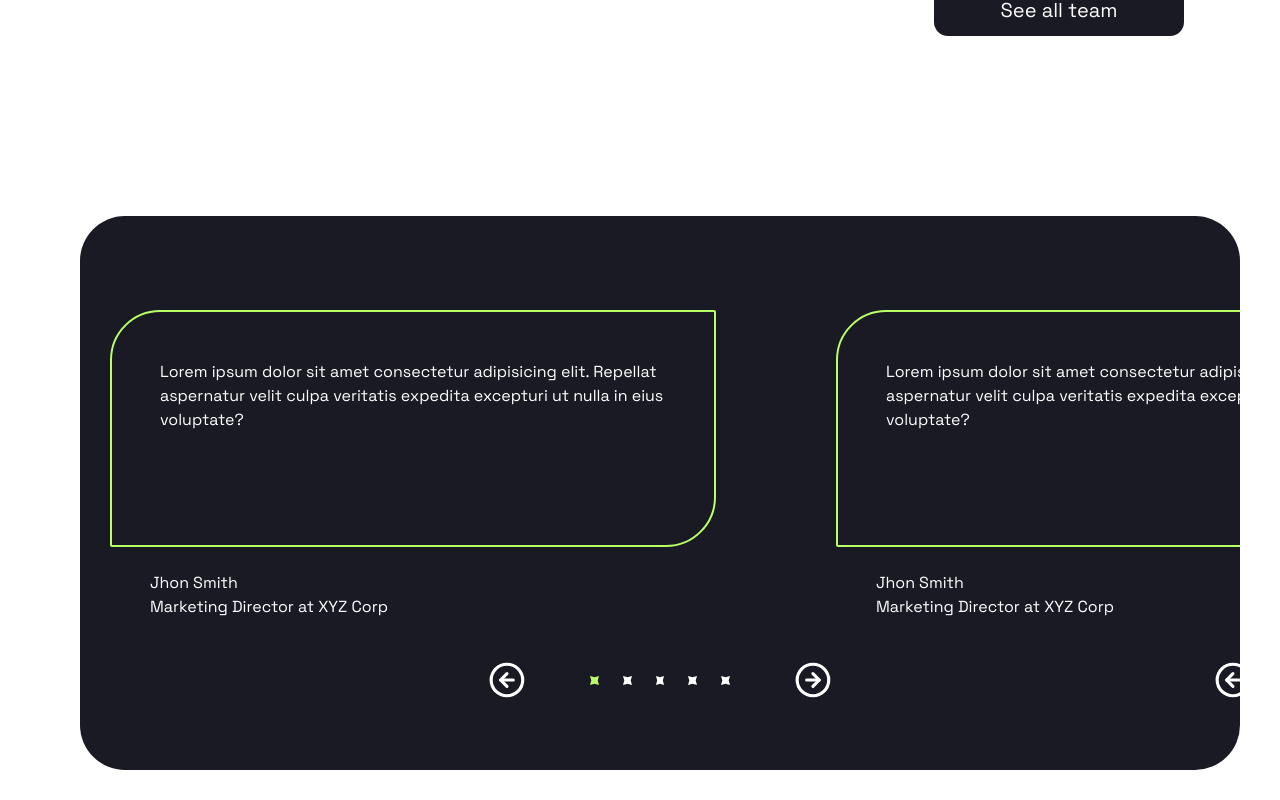
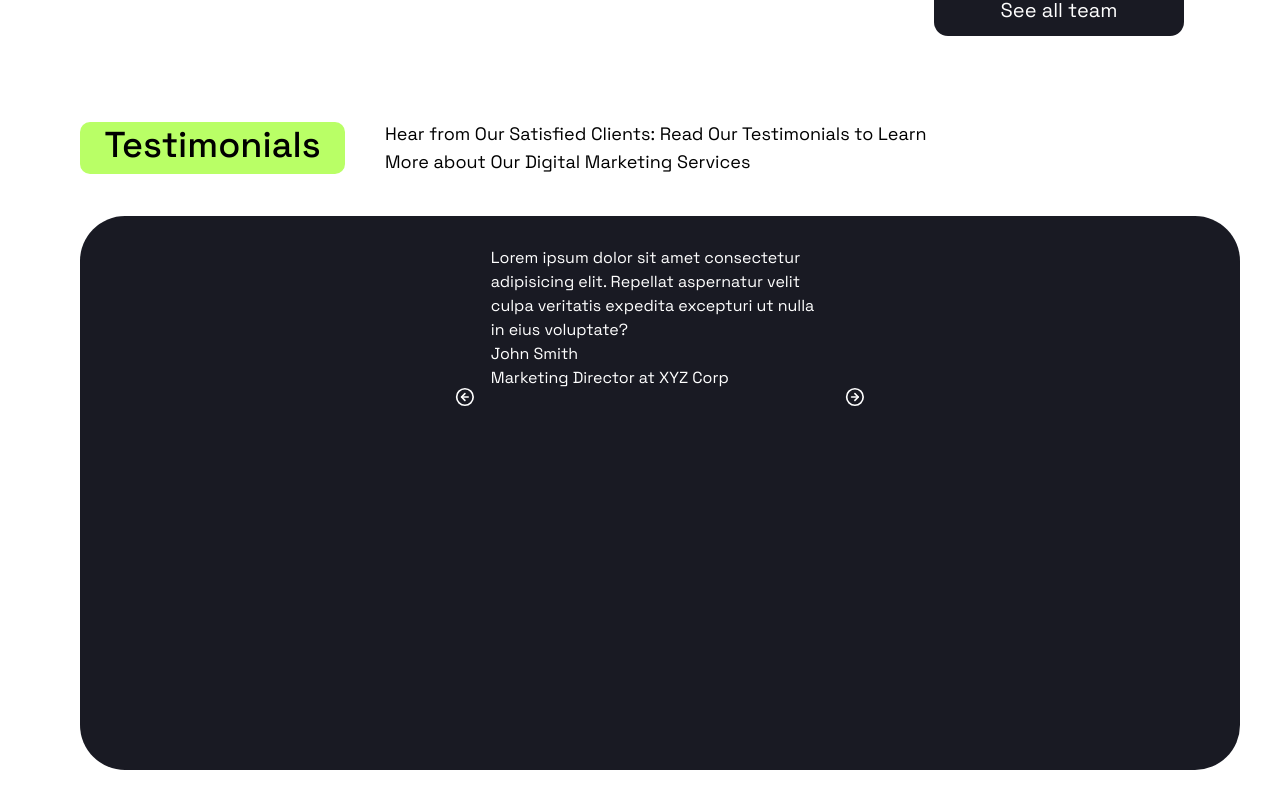
Before and after one commit to priyankashah3107/positivus, a Next.js app: page / in a window 1280 px wide. Shown: the part 5480-6280 px from the top of the page. Built offline with nearby package versions, Linux system fonts and the light colour scheme.

Commit message:
feat: Testinomaial Carousel fix

```diff
--- a/package.json
+++ b/package.json
@@ -9,6 +9,7 @@
     "lint": "next lint"
   },
   "dependencies": {
+    "@headlessui/react": "^2.1.2",
     "lucide-react": "^0.424.0",
     "next": "14.2.5",
     "react": "^18",
--- a/src/components/Testi.tsx
+++ b/src/components/Testi.tsx
@@ -1,68 +1,90 @@
+// "use client"
+
+// import { ArrowLeftCircle, ArrowRightCircle, Star } from 'lucide-react'
+// import React, { useState } from 'react'
+// import Image from 'next/image'
+// interface TestiProps {
+//   para: string,
+//   name: string,
+//   desc: string,
+// }
+
+// const stars = [{ id: 1, star: "/greenstar.svg" }];
+
+// for (let i = 2; i <= 5; i++) {
+//   stars.push({ id: i, star: "/whitestar.svg" });
+// }
+
+// const Testi: React.FC<TestiProps> = ({para, name, desc}) => {
+//   const [prev, setPrev] = useState()
+//   const [next, SetNext] = useState('')
+//   return (
+//     <>
+//     <div className='text-white maindiv   cursor-pointer '>
+//      <div className='greencard  lg:mt-16 md:w-[606px] md:h-[237px] rounded-sm rounded-tl-[40px] rounded-br-[40px] md:rounded-tl-[50px] md:rounded-br-[50px] p-2 border-2  border-[#B9FF66]'>
+//       <p className='text-white p-10'>{para}</p>
+//      </div>
+
+//         <div className='flex flex-col  items-start ml-10 mt-6'>
+//           <h3>{name}</h3>
+//           <p>{desc}</p>
+//         </div>
+
+
+//      </div>
+
+
+// <div className=" starcard justify-start relative w-full ">
+// <div className='text-white flex flex-row justify-center items-center text-center gap-2 lg:gap-6 cursor-pointer absolute -left-96 bottom-0 md:-left-72'>
+//     <ArrowLeftCircle className='mr-10 lg:mr-10 size-[60px]' />
+//     {stars.map((val, idx) => (
+//   <div key={idx} className=''>
+//     <Image src={val.star} alt='star' width={14} height={14} />
+//   </div>
+// ))}
+//     <ArrowRightCircle  className='ml-10 lg:ml-10 size-[60px]'/>
+// </div>
+// </div>
+
+
+//     </>
+
+//   )
+// }
+
+// export default Testi
+
+
+// {/* <div className="flex justify-center w-full ">
+// <div className='text-white flex flex-row justify-center items-center text-center gap-2 lg:gap-6 cursor-pointer'>
+//     <ArrowLeftCircle className='mr-10 lg:mr-44 size-[40px]' />
+//     {stars.map((val, idx) => (
+//   <div key={idx}>
+//     <Image src={val.star} alt='star' width={14} height={14} />
+//   </div>
+// ))}
+//     <ArrowRightCircle  className='ml-10 lg:ml-44 size-[40px]'/>
+// </div>
+// </div> */}
+
 "use client"
 
-import { ArrowLeftCircle, ArrowRightCircle, Star } from 'lucide-react'
-import React, { useState } from 'react'
-import Image from 'next/image'
+import React from 'react';
+
 interface TestiProps {
   para: string,
   name: string,
-  desc: string,
+  desc: string
 }
 
-const stars = [{ id: 1, star: "/greenstar.svg" }];
+const Testi: React.FC<TestiProps> = ({ para, name, desc }) => {
+  return (
+    <div className="testimonial-item greencard">
+      <p>{para}</p>
+      <h4>{name}</h4>
+      <p>{desc}</p>
+    </div>
+  );
+};
 
-for (let i = 2; i <= 5; i++) {
-  stars.push({ id: i, star: "/whitestar.svg" });
-}
-
-const Testi: React.FC<TestiProps> = ({para, name, desc}) => {
-  const [prev, setPrev] = useState()
-  const [next, SetNext] = useState('')
-  return (
-    <>
-    <div className='text-white maindiv   cursor-pointer '>
-     <div className='greencard  lg:mt-16 md:w-[606px] md:h-[237px] rounded-sm rounded-tl-[40px] rounded-br-[40px] md:rounded-tl-[50px] md:rounded-br-[50px] p-2 border-2  border-[#B9FF66]'>
-      <p className='text-white p-10'>{para}</p>
-     </div>
-
-        <div className='flex flex-col  items-start ml-10 mt-6'>
-          <h3>{name}</h3>
-          <p>{desc}</p>
-        </div>
-
-
-     </div>
-
-
-<div className=" starcard justify-start relative w-full ">
-<div className='text-white flex flex-row justify-center items-center text-center gap-2 lg:gap-6 cursor-pointer absolute -left-96 bottom-0 md:-left-72'>
-    <ArrowLeftCircle className='mr-10 lg:mr-10 size-[60px]' />
-    {stars.map((val, idx) => (
-  <div key={idx} className=''>
-    <Image src={val.star} alt='star' width={14} height={14} />
-  </div>
-))}
-    <ArrowRightCircle  className='ml-10 lg:ml-10 size-[60px]'/>
-</div>
-</div>
-
-
-    </>
-
-  )
-}
-
-export default Testi
-
-
-{/* <div className="flex justify-center w-full ">
-<div className='text-white flex flex-row justify-center items-center text-center gap-2 lg:gap-6 cursor-pointer'>
-    <ArrowLeftCircle className='mr-10 lg:mr-44 size-[40px]' />
-    {stars.map((val, idx) => (
-  <div key={idx}>
-    <Image src={val.star} alt='star' width={14} height={14} />
-  </div>
-))}
-    <ArrowRightCircle  className='ml-10 lg:ml-44 size-[40px]'/>
-</div>
-</div> */}
+export default Testi;
--- a/src/components/Testimonials.tsx
+++ b/src/components/Testimonials.tsx
@@ -1,37 +1,111 @@
-"use client"
-import Testi from './Testi'
-import { ArrowLeftCircle, ArrowRightCircle, Star } from 'lucide-react'
-import React from 'react'
-const head = "Testimonials"
-const para = "Hear from Our Satisfied Clients: Read Our Testimonials to Learn More about Our Digital Marketing Services"
+// "use client"
+// import Testi from './Testi'
+// import { ArrowLeftCircle, ArrowRightCircle, Star } from 'lucide-react'
+// import React from 'react'
+// const head = "Testimonials"
+// const para = "Hear from Our Satisfied Clients: Read Our Testimonials to Learn More about Our Digital Marketing Services"
 
-const stars = [{ id: 1, star: "/greenstar.svg" }];
+// const stars = [{ id: 1, star: "/greenstar.svg" }];
 
-for (let i = 2; i <= 5; i++) {
-  stars.push({ id: i, star: "/whitestar.svg" });
-}
+// for (let i = 2; i <= 5; i++) {
+//   stars.push({ id: i, star: "/whitestar.svg" });
+// }
 
 
+// const Testimonials = () => {
+//   return (
+//    <>
+//    <div className="p-4 pl-6 lg:pl-20 lg:p-10">
+//    <div className=' flex flex-col lg:flex-row items-center gap-6 lg:gap-10 mt-32 lg:mt-24 autoShow'>
+//         <h2 className='services test  md:w-[265px] md:h-[52px]'>{head}</h2>
+//         <p className='spara lg:text-lg lg:text-start lg:text-[18px] lg:w-[580px]'>{para}</p>
+//       </div>
+
+//       <div className="testinomial flex flex-row overflow-hidden md:w-full mt-10 ">
+//         <Testi para={"Lorem ipsum dolor sit amet consectetur adipisicing elit. Repellat aspernatur velit culpa veritatis expedita excepturi ut nulla in eius voluptate?"} name={"Jhon Smith"} desc={"Marketing Director at XYZ Corp"} />
+//         <Testi para={"Lorem ipsum dolor sit amet consectetur adipisicing elit. Repellat aspernatur velit culpa veritatis expedita excepturi ut nulla in eius voluptate?"} name={"Jhon Smith"} desc={"Marketing Director at XYZ Corp"} />
+//         <Testi para={"Lorem ipsum dolor sit amet consectetur adipisicing elit. Repellat aspernatur velit culpa veritatis expedita excepturi ut nulla in eius voluptate?"} name={"Jhon Smith"} desc={"Marketing Director at XYZ Corp"} />
+//         <Testi para={"Lorem ipsum dolor sit amet consectetur adipisicing elit. Repellat aspernatur velit culpa veritatis expedita excepturi ut nulla in eius voluptate?"} name={"Jhon Smith"} desc={"Marketing Director at XYZ Corp"} />
+//       </div>
+//    </div>
+
+
+//    </>
+//   )
+// }
+
+// export default Testimonials
+
+
+
+"use client"
+import { useState } from 'react';
+import Testi from './Testi';
+import { ArrowLeftCircle, ArrowRightCircle } from 'lucide-react';
+
+const head = "Testimonials";
+const para = "Hear from Our Satisfied Clients: Read Our Testimonials to Learn More about Our Digital Marketing Services";
+
+const testimonials = [
+  {
+    id: 1,
+    para: "Lorem ipsum dolor sit amet consectetur adipisicing elit. Repellat aspernatur velit culpa veritatis expedita excepturi ut nulla in eius voluptate?",
+    name: "John Smith",
+    desc: "Marketing Director at XYZ Corp"
+  },
+  {
+    id: 2,
+    para: "We have been working with Positivus for the past year and have seen a significant increase in website traffic and leads as a result of their efforts. The team is professional, responsive, and truly cares about the success of our business. We highly recommend Positivus to any company looking to grow their online presence.",
+    name: "Jane Doe",
+    desc: "CEO at ABC Inc"
+  },
+  {
+    id: 3,
+    para: "We have been working with Positivus for the past year and have seen a significant increase in website traffic and leads as a result of their efforts. The team is professional, responsive, and truly cares about the success of our business. We highly recommend Positivus to any company looking to grow their online presence.",
+    name: "Alice Johnson",
+    desc: "CTO at DEF Ltd"
+  },
+  {
+    id: 4,
+    para: "We have been working with Positivus for the past year and have seen a significant increase in website traffic and leads as a result of their efforts. The team is professional, responsive, and truly cares about the success of our business. We highly recommend Positivus to any company looking to grow their online presence.",
+    name: "Bob Brown",
+    desc: "COO at GHI LLC"
+  }
+];
+
 const Testimonials = () => {
+  const [currentIndex, setCurrentIndex] = useState(0);
+
+  const handlePrev = () => {
+    setCurrentIndex((prevIndex) => (prevIndex === 0 ? testimonials.length - 1 : prevIndex - 1));
+  };
+
+  const handleNext = () => {
+    setCurrentIndex((prevIndex) => (prevIndex === testimonials.length - 1 ? 0 : prevIndex + 1));
+  };
+
   return (
-   <>
-   <div className="p-4 pl-6 lg:pl-20 lg:p-10">
-   <div className=' flex flex-col lg:flex-row items-center gap-6 lg:gap-10 mt-32 lg:mt-24 autoShow'>
-        <h2 className='services test  md:w-[265px] md:h-[52px]'>{head}</h2>
+    <div className="p-4 pl-6 lg:pl-20 lg:p-10">
+      <div className='flex flex-col lg:flex-row items-center gap-6 lg:gap-10 mt-32 lg:mt-24'>
+        <h2 className='services test md:w-[265px] md:h-[52px]'>{head}</h2>
         <p className='spara lg:text-lg lg:text-start lg:text-[18px] lg:w-[580px]'>{para}</p>
       </div>
 
-      <div className="testinomial flex flex-row overflow-hidden md:w-full mt-10 ">
-        <Testi para={"Lorem ipsum dolor sit amet consectetur adipisicing elit. Repellat aspernatur velit culpa veritatis expedita excepturi ut nulla in eius voluptate?"} name={"Jhon Smith"} desc={"Marketing Director at XYZ Corp"} />
-        <Testi para={"Lorem ipsum dolor sit amet consectetur adipisicing elit. Repellat aspernatur velit culpa veritatis expedita excepturi ut nulla in eius voluptate?"} name={"Jhon Smith"} desc={"Marketing Director at XYZ Corp"} />
-        <Testi para={"Lorem ipsum dolor sit amet consectetur adipisicing elit. Repellat aspernatur velit culpa veritatis expedita excepturi ut nulla in eius voluptate?"} name={"Jhon Smith"} desc={"Marketing Director at XYZ Corp"} />
-        <Testi para={"Lorem ipsum dolor sit amet consectetur adipisicing elit. Repellat aspernatur velit culpa veritatis expedita excepturi ut nulla in eius voluptate?"} name={"Jhon Smith"} desc={"Marketing Director at XYZ Corp"} />
+      <div className="testinomial md:w-full flex flex-col items-center mt-10">
+        <div className="relative flex items-center text-white ">
+          <ArrowLeftCircle className="cursor-pointer" onClick={handlePrev} />
+          <div className="w-full mx-4 ">
+            <Testi
+              para={testimonials[currentIndex].para}
+              name={testimonials[currentIndex].name}
+              desc={testimonials[currentIndex].desc}
+            />
+          </div>
+          <ArrowRightCircle className="cursor-pointer" onClick={handleNext} />
+        </div>
       </div>
-   </div>
+    </div>
+  );
+};
 
-
-   </>
-  )
-}
-
-export default Testimonials
+export default Testimonials;
```
Also changed, not shown: 1 other file (tests, documents, lock files or other folders).
